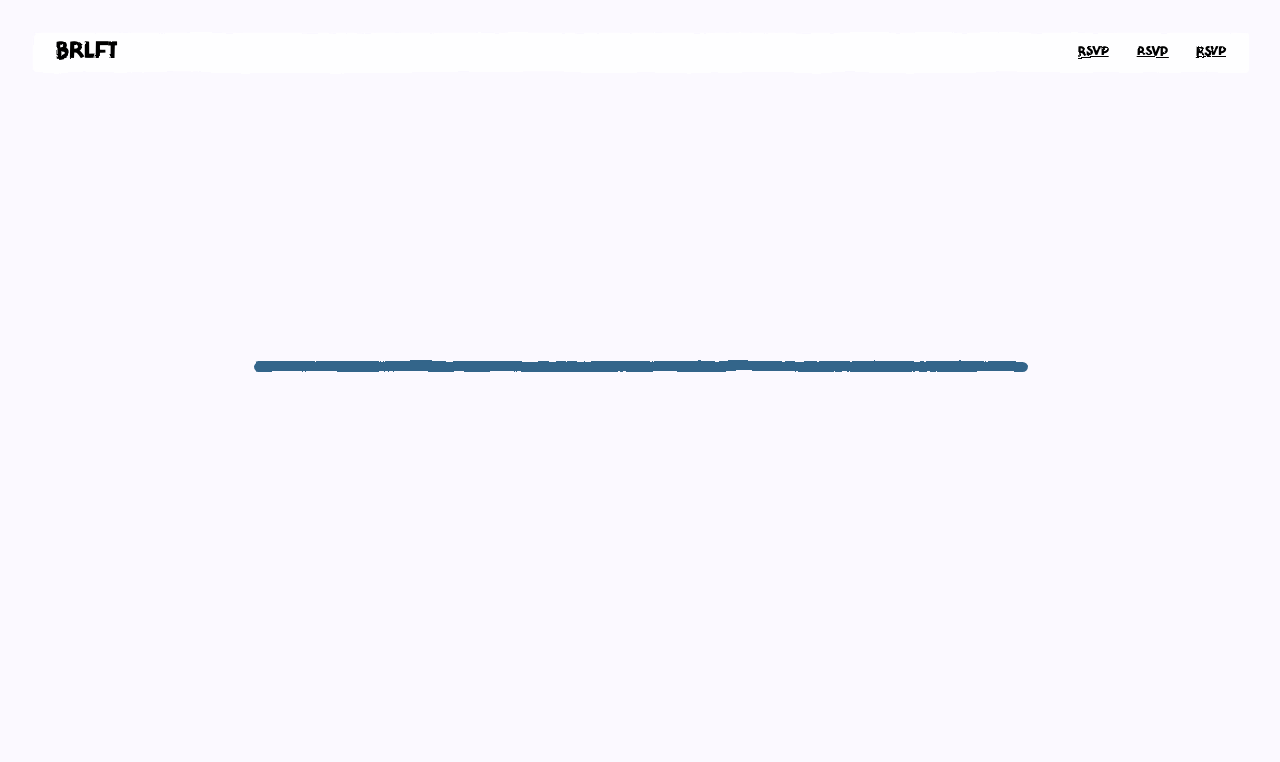
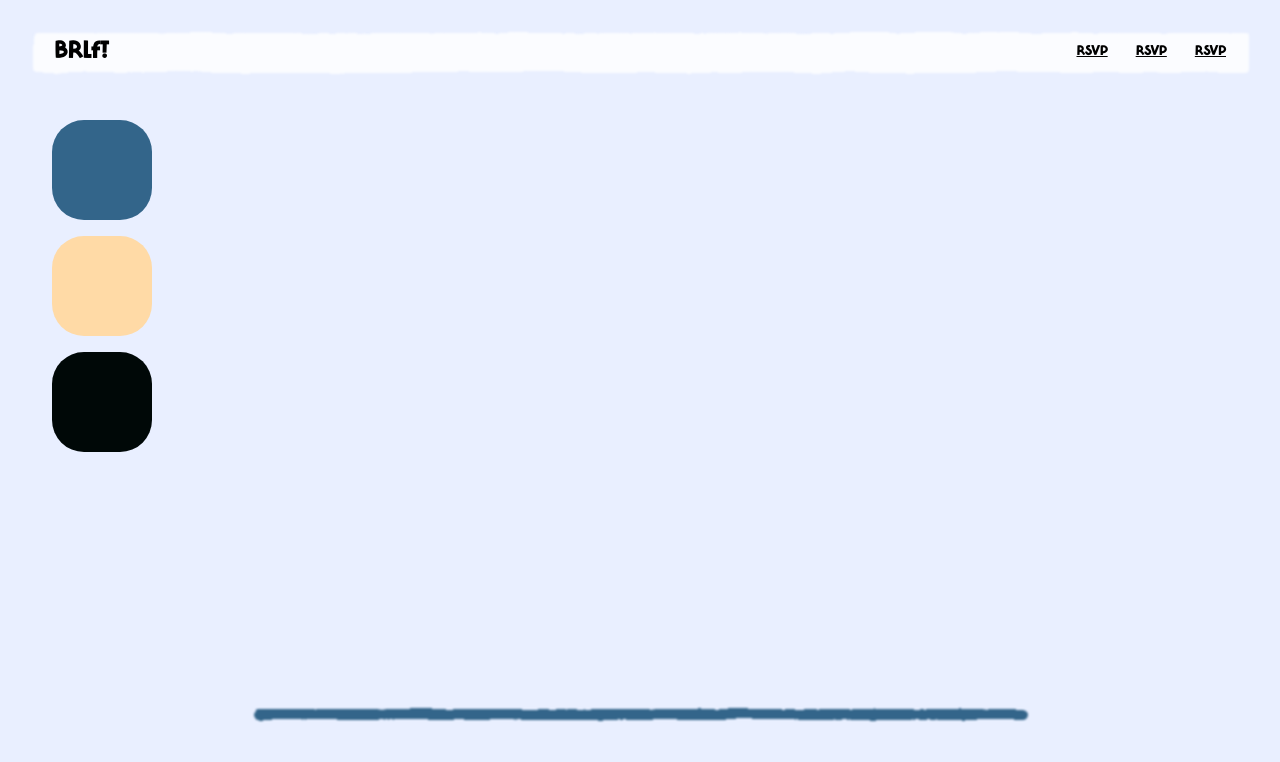
Before and after one commit to bvcady/brlft, a Next.js app: page / in a window 1280 px wide. Shown: the top 762 px of the page. Built offline with nearby package versions, Linux system fonts and the light colour scheme.

Commit message:
fix some turbulence issues

```diff
--- a/src/components/loader/Loader.tsx
+++ b/src/components/loader/Loader.tsx
@@ -34,9 +34,11 @@ export const Loader = () => {
   return (
     <div
       style={{
-        filter: "url(#displacementFilter) blur(0.5px)",
         margin: "30vh auto",
         width: "66%",
+        overflow: "visible",
+        filter: "url(#displacementFilter)",
+        height: "3rem",
       }}
     >
       <div
--- a/src/components/navigation/Navigation.tsx
+++ b/src/components/navigation/Navigation.tsx
@@ -28,20 +28,19 @@ const Wrapper = styled.nav`
 `;
 
 const Logo = styled.button`
+  /* filter: url(#displacementFilter); */
   font-size: 1.5rem;
-  filter: url(#displacementFilter) blur(0.5px);
   text-decoration: none;
+  text-transform: none;
 `;
+
 const MenuItems = styled.div`
-  filter: url(#displacementFilter) blur(0.5px);
-
   display: flex;
   gap: 1rem;
   margin-left: auto;
 `;
 
 const Hamburger = styled.div`
-  filter: url(#displacementFilter) blur(0.5px);
   margin-left: auto;
   font-weight: 900;
 
@@ -56,7 +55,8 @@ const Hamburger = styled.div`
 const BG = styled.div`
   background-color: rgba(255, 255, 255, 0.8);
   backdrop-filter: blur(3px);
-  filter: url(#displacementFilter) blur(0.5px);
+  filter: url(#displacementFilter);
+
   inset: 0 0 0 0;
   position: absolute;
   border-radius: 0.25rem;
--- a/src/layout/RainWithUmbrella.tsx
+++ b/src/layout/RainWithUmbrella.tsx
@@ -7,7 +7,6 @@ const Wrapper = styled.div`
   width: 100vw;
   height: 100vh;
   inset: 0 0 0 0;
-  filter: url(#displacementFilter) blur(0.5px);
 `;
 
 export const RainWithUmbrella = () => {
@@ -40,7 +39,6 @@ export const RainWithUmbrella = () => {
     <Wrapper>
       <svg style={{ width: windowSize.width, height: windowSize.height + 100 }}>
         <path
-          // filter="url(#displacementFilter) blur(0.5px)"
           d={rain}
           stroke="#0467B2"
           strokeWidth={3}
--- a/src/pages/_app.tsx
+++ b/src/pages/_app.tsx
@@ -27,17 +27,19 @@ function MyApp({ Component, pageProps }) {
               numOctaves="8"
               result="turbulence"
             >
-              {/* {!animated ? (
-                <animate attributeName="seed" from="1" to="10" dur="10s" repeatCount="indefinite" />
-              ) : null} */}
+              {!animated ? (
+                <animate attributeName="seed" from="0" to="5" dur="1s" repeatCount="indefinite" />
+              ) : null}
             </feTurbulence>
             <feDisplacementMap
+              id="dm"
               in2="turbulence"
               in="SourceGraphic"
               scale="4"
               xChannelSelector="R"
               yChannelSelector="G"
             />
+            <feGaussianBlur stdDeviation={1} />
           </filter>
         </defs>
       </svg>
--- a/src/screens/HomeScreen.tsx
+++ b/src/screens/HomeScreen.tsx
@@ -1,11 +1,35 @@
 import { Loader } from "../components/loader/Loader";
-import { Navigation } from "../components/navigation/Navigation";
 import { ScreenWrapper } from "../layout/ScreenWrapper";
+import { theme } from "../styles/theme";
 
 export const HomeScreen = () => {
-  const displace = "url(#displacementFilter) blur(0.5px)";
+  const displace = "url(#displacementFilter)";
   return (
     <ScreenWrapper>
+      <div
+        style={{
+          width: "100px",
+          height: "100px",
+          borderRadius: "2rem",
+          backgroundColor: theme.colors.secondary.default,
+        }}
+      />
+      <div
+        style={{
+          width: "100px",
+          height: "100px",
+          borderRadius: "2rem",
+          backgroundColor: theme.colors.accent.default,
+        }}
+      />
+      <div
+        style={{
+          width: "100px",
+          height: "100px",
+          borderRadius: "2rem",
+          backgroundColor: theme.colors.text.default,
+        }}
+      />
       <Loader />
     </ScreenWrapper>
   );
--- a/src/styles/GlobalStyles.ts
+++ b/src/styles/GlobalStyles.ts
@@ -13,7 +13,6 @@ export const GlobalStyles = createGlobalStyle`
 
 h1, h2, h3, h4, h5 {
 	font-family: Kocha Clean;
-	filter: blur(0.5px);
 	margin: 0;
 }
 
--- a/src/styles/theme.ts
+++ b/src/styles/theme.ts
@@ -2,10 +2,10 @@ import { DefaultTheme } from "styled-components";
 
 export const theme: DefaultTheme = {
   colors: {
-    main: { default: "#E28224" },
+    main: { default: "#ff801d" },
     secondary: { default: "#33658A" },
-    background: { default: "#FBF9FF" },
+    background: { default: "#e9efff" },
     text: { default: "#000807" },
-    accent: { default: "#B3BFB8" },
+    accent: { default: "#ffdaa6" },
   },
 };
```
Also changed, not shown: src/pages/ceremonie.tsx (+38 -10 lines), public/images/bob-en-lisa.png (added), public/images/bob-en-lisa.svg (added).
